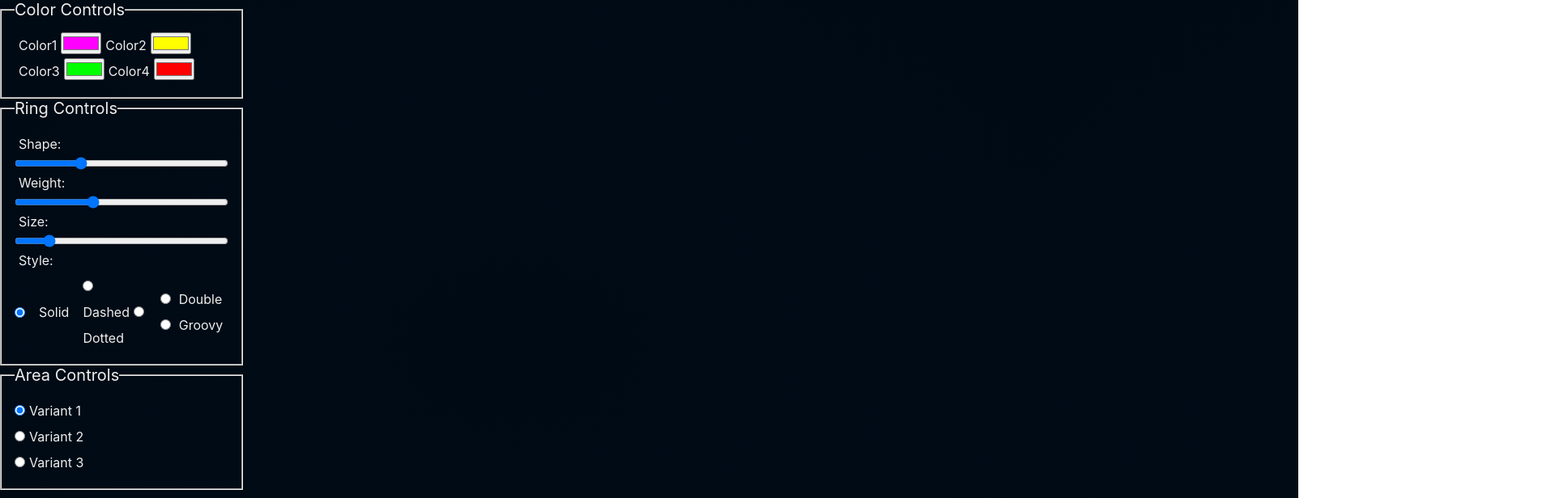
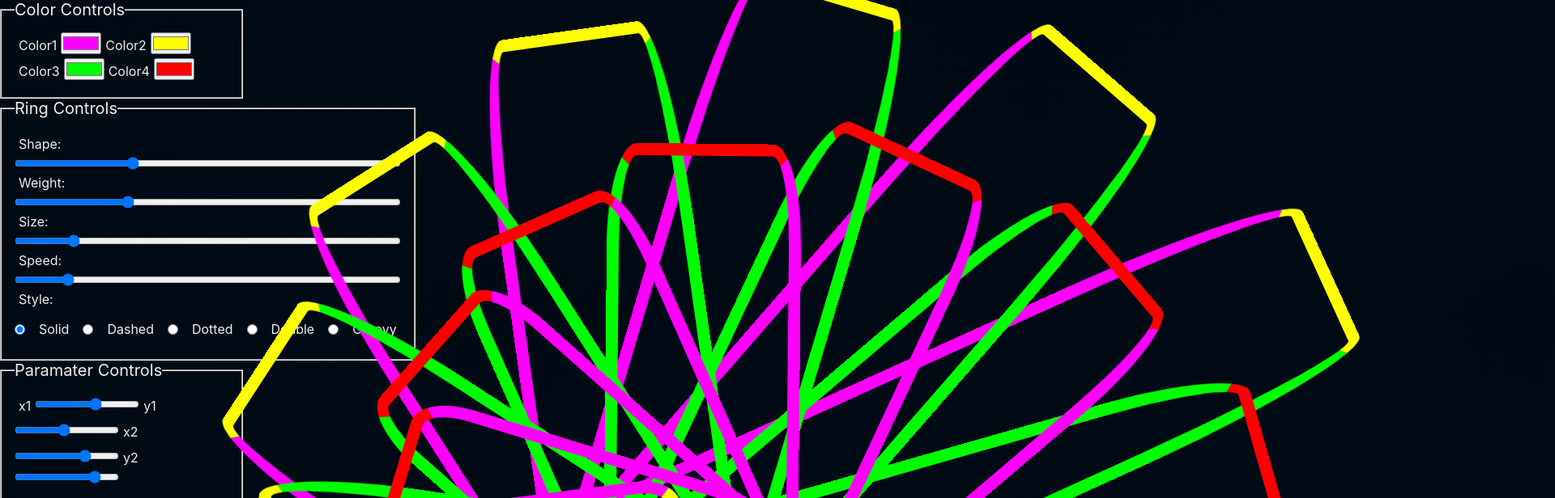
Before and after one commit to stevebarakat/kaleidoscope, a React (Create React App) app: page / in a window 1280 px wide. Shown: the top 616 px of the page at 81% size, 1920 px wide, since content can reach past the window. Built offline with nearby package versions, Linux system fonts and the light colour scheme.

Commit message:
good for now

```diff
--- a/src/App.css
+++ b/src/App.css
@@ -37,6 +37,7 @@ body {
 
 fieldset {
   padding: 1rem;
+  width: 300px;
 }
 
 legend {
@@ -56,7 +57,6 @@ label {
 
 .control-panel {
   width: 300px;
-  /* position: absolute; */
   left: 0;
   right: 0;
 }
--- a/src/App.js
+++ b/src/App.js
@@ -1,8 +1,9 @@
 import React, { useState } from "react";
 import Kaleidoscope from "./Kaleidoscope";
-import Colors from "./Colors";
+import ColorControls from "./ColorControls";
 import RingControls from "./RingControls";
 import AreaControls from "./AreaControls";
+import PatternControls from "./PatternControls";
 
 const App = () => {
   const [colors, setColors] = useState({
@@ -12,6 +13,13 @@ const App = () => {
     color4: "#FF0000",
   });
   const handleSetColors = (colors) => setColors(colors);
+  const [params, setParams] = useState({
+    x1: 0.35,
+    y1: -0.14,
+    x2: 0.79,
+    y2: 1.22,
+  });
+  const handleSetParams = (params) => setParams(params);
   const [radius, setRadius] = useState(15);
   const handleSetRadius = (radius) => setRadius(radius);
   const [position, setPosition] = useState("relative");
@@ -22,20 +30,25 @@ const App = () => {
   const handleSetWeight = (weight) => setWeight(weight);
   const [size, setSize] = useState(15);
   const handleSetSize = (size) => setSize(size);
+  const [speed, setSpeed] = useState(15);
+  const handleSetSpeed = (speed) => setSpeed(speed);
 
   return (
     <div style={{ width: "100vw" }}>
       <div className="control-panel">
-        <Colors colors={colors} handleSetColors={handleSetColors} />
+        <ColorControls colors={colors} handleSetColors={handleSetColors} />
         <RingControls
           radius={radius}
           handleSetRadius={handleSetRadius}
           handleSetRingStyle={handleSetRingStyle}
           handleSetWeight={handleSetWeight}
           handleSetSize={handleSetSize}
+          handleSetSpeed={handleSetSpeed}
           size={size}
           weight={weight}
+          speed={speed}
         />
+        <PatternControls params={params} handleSetParams={handleSetParams} />
         <AreaControls handleSetPosition={handleSetPosition} />
       </div>
       <div className="flex">
@@ -47,6 +60,8 @@ const App = () => {
           ringStyle={ringStyle}
           weight={weight}
           size={size}
+          speed={speed}
+          params={params}
         />
       </div>
     </div>
--- a/src/AreaControls.js
+++ b/src/AreaControls.js
@@ -23,17 +23,17 @@ const AreaControls = ({ handleSetPosition }) => {
           value="absolute"
           onInput={(e) => handleSetPosition(e.target.value)}
         />
-        <label htmlFor="static">Variant 2</label>
+        <label htmlFor="align">Variant 2</label>
       </div>
       <div>
         <input
           type="radio"
-          id="static"
+          id="align"
           name="position"
-          value="static"
+          value="align"
           onInput={(e) => handleSetPosition(e.target.value)}
         />
-        <label htmlFor="static">Variant 3</label>
+        <label htmlFor="align">Variant 3</label>
       </div>
     </fieldset>
   );
--- a/src/Colors.js
+++ b/src/ColorControls.js
@@ -1,6 +1,6 @@
 import React from "react";
 
-const Colors = ({ colors, handleSetColors }) => {
+const ColorControls = ({ colors, handleSetColors }) => {
   return (
     <fieldset>
       <legend>Color Controls</legend>
@@ -37,4 +37,4 @@ const Colors = ({ colors, handleSetColors }) => {
   );
 };
 
-export default Colors;
+export default ColorControls;
--- a/src/Kaleidoscope.js
+++ b/src/Kaleidoscope.js
@@ -1,15 +1,26 @@
 import styled, { keyframes } from "styled-components";
 import "./App.css";
 
-function Kaleidoscope({ colors, position, radius, ringStyle, weight, size }) {
+function Kaleidoscope({
+  colors,
+  position,
+  radius,
+  ringStyle,
+  weight,
+  size,
+  speed,
+  params,
+}) {
   return (
     <Things
       colors={colors}
+      params={params}
       position={position}
       radius={radius}
       ringStyle={ringStyle}
       weight={weight}
       size={size}
+      speed={speed}
     >
       <Thing>
         <Thing>
@@ -49,33 +60,32 @@ const kaledescopeAnimation = keyframes`
 `;
 
 const Things = styled.div`
-  transform: ${(p) =>
-    p.position === `static` ? `translateY(0)` : `translateY(50%)`};
-  position: relative;
+  position: absolute;
   div {
+    margin-top: ${(p) => (p.position === "absolute" ? "-550px" : null)};
     border-color: ${(p) => p.colors.color1} ${(p) => p.colors.color2}
       ${(p) => p.colors.color3} ${(p) => p.colors.color4};
+    align-self: ${(p) => (p.position === "align" ? "center" : "revert")};
     border-style: ${(p) => p.ringStyle};
     position: ${(p) => p.position};
     border-radius: ${(p) => p.radius + "%"};
     border-width: ${(p) => p.weight + "px"};
     height: ${(p) => p.size + "em"};
+    animation: ${kaledescopeAnimation};
+    animation-timing-function: cubic-bezier(0.35, -0.14, 0.79, 1.22);
+    animation-duration: ${({ speed }) => parseFloat(speed) + "s"};
+    animation-iteration-count: infinite;
   }
 `;
 
 const Thing = styled.div`
-  top: 1rem;
+  transition: all 1.5s ease-in;
   display: flex;
   width: 100%;
   max-height: 50vh;
   justify-content: center;
-  align-self: center;
   aspect-ratio: 1/1;
-  margin: 5px;
-  animation: ${kaledescopeAnimation} 45s cubic-bezier(0.35, -0.14, 0.79, 1.22)
-    infinite;
-  animation: ${kaledescopeAnimation} 45s cubic-bezier(0.75, -0.04, -0.89, 1.82)
-    infinite;
+  margin: 3rem;
 `;
 
 export default Kaleidoscope;
--- /dev/null
+++ b/src/PatternControls.js
@@ -0,0 +1,52 @@
+import React from "react";
+
+const PatternControls = ({ params, handleSetParams }) => {
+  return (
+    <fieldset>
+      <legend>Paramater Controls</legend>
+
+      <label htmlFor="x1">x1</label>
+      <input
+        id="x1"
+        type="range"
+        min={-2}
+        max={2}
+        step={0.01}
+        value={params.x1}
+        onChange={(e) => handleSetParams({ ...params, x1: e.target.value })}
+      />
+      <label htmlFor="y1">y1</label>
+      <input
+        id="y1"
+        type="range"
+        min={-2}
+        max={2}
+        step={0.01}
+        value={params.y1}
+        onChange={(e) => handleSetParams({ ...params, y1: e.target.value })}
+      />
+      <label htmlFor="x2">x2</label>
+      <input
+        id="x2"
+        type="range"
+        min={-2}
+        max={2}
+        step={0.01}
+        value={params.x2}
+        onChange={(e) => handleSetParams({ ...params, x2: e.target.value })}
+      />
+      <label htmlFor="y2">y2</label>
+      <input
+        id="y2"
+        type="range"
+        min={-2}
+        max={2}
+        step={0.01}
+        value={params.y2}
+        onChange={(e) => handleSetParams({ ...params, y2: e.target.value })}
+      />
+    </fieldset>
+  );
+};
+
+export default PatternControls;
--- a/src/RingControls.js
+++ b/src/RingControls.js
@@ -4,13 +4,15 @@ const RingControls = ({
   radius,
   weight,
   size,
+  speed,
+  handleSetSpeed,
   handleSetRadius,
   handleSetRingStyle,
   handleSetWeight,
   handleSetSize,
 }) => {
   return (
-    <fieldset>
+    <fieldset style={{ width: "300px" }}>
       <legend>Ring Controls</legend>
       {/* RING SHAPE */}
       <label htmlFor="radius">Shape: </label>
@@ -35,7 +37,7 @@ const RingControls = ({
         <input
           style={{ width: "100%" }}
           min={1}
-          max={40}
+          max={50}
           step="0"
           type="range"
           id="weight"
@@ -63,6 +65,23 @@ const RingControls = ({
         />
       </div>
       {/* END RING SIZE */}
+      {/* SPEED */}
+      <label htmlFor="speed">Speed: </label>
+      <div className="flex">
+        <input
+          style={{ width: "100%" }}
+          min={10}
+          max={50}
+          step="0.1"
+          type="range"
+          id="speed"
+          name="speed"
+          value={speed}
+          defaultChecked
+          onInput={(e) => handleSetSpeed(e.target.value)}
+        />
+      </div>
+      {/* END SPEED */}
       {/* RING STYLE */}
       <label>Style:</label>
       <div className="flex">
@@ -77,7 +96,7 @@ const RingControls = ({
           />
           <label htmlFor="solid"> Solid</label>
         </div>
-        <div>
+        <div className="flex">
           <input
             type="radio"
             id="dashed"
@@ -86,6 +105,8 @@ const RingControls = ({
             onInput={(e) => handleSetRingStyle(e.target.value)}
           />
           <label htmlFor="dashed"> Dashed</label>
+        </div>
+        <div className="flex">
           <input
             type="radio"
             id="dotted"
@@ -95,7 +116,7 @@ const RingControls = ({
           />
           <label htmlFor="dotted"> Dotted</label>
         </div>
-        <div>
+        <div className="flex">
           <input
             type="radio"
             id="double"
@@ -104,6 +125,8 @@ const RingControls = ({
             onInput={(e) => handleSetRingStyle(e.target.value)}
           />
           <label htmlFor="double"> Double</label>
+        </div>
+        <div className="flex">
           <input
             type="radio"
             id="groove"
```
